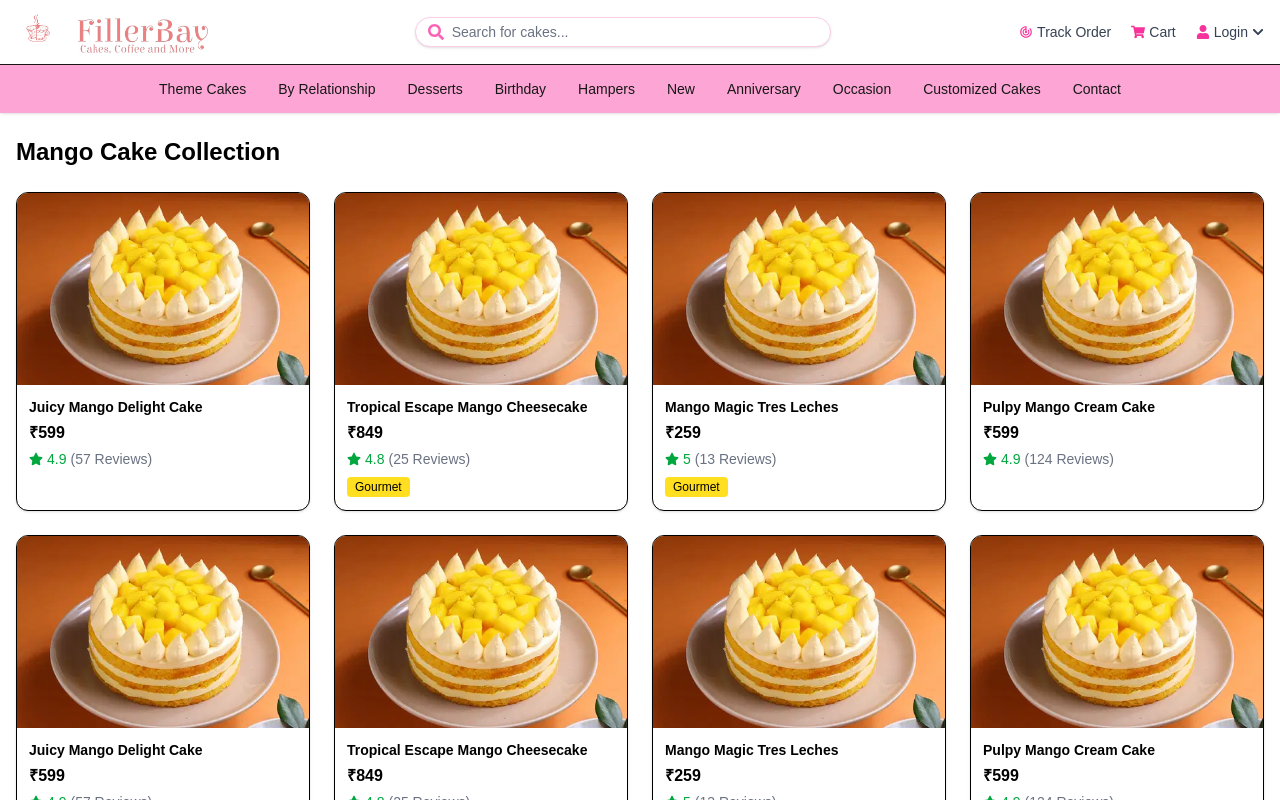
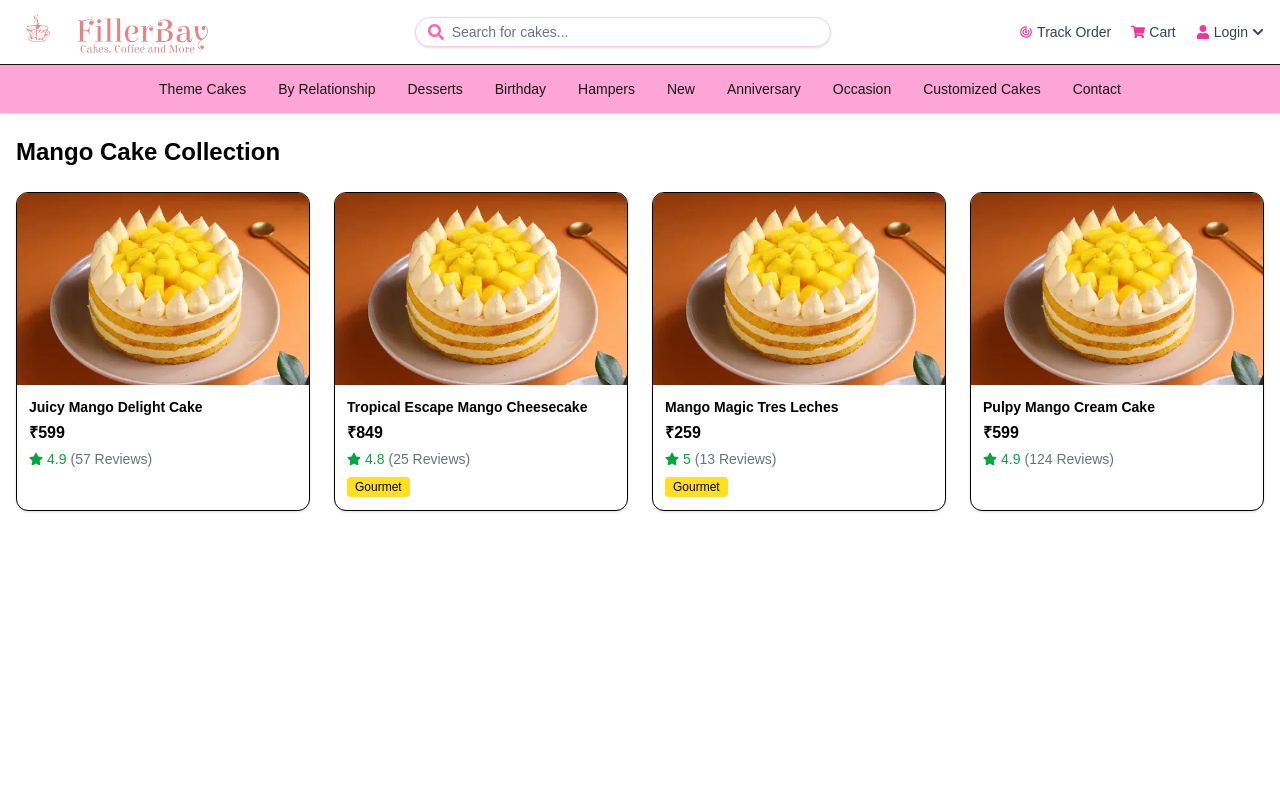
Before and after one commit to Gulshanverma7878/cake_applicationlatest, a Next.js app: page /category/superhero-cakes in a window 1280 px wide. Shown: the top 800 px of the page. Built offline with nearby package versions, Linux system fonts and the light colour scheme.

Commit message:
done order one.stufff....

```diff
--- /dev/null
+++ b/app/category/superhero-cakes/[cakeDetail]/page.tsx
@@ -0,0 +1,142 @@
+'use client';
+
+import { useState } from 'react';
+import { useSearchParams } from 'next/navigation';
+import Image from 'next/image';
+
+const CakeDetailPage = () => {
+  const searchParams = useSearchParams();
+  const name = decodeURIComponent(searchParams.get('name') || '');
+  const price = searchParams.get('price');
+  const rating = searchParams.get('rating');
+  const reviews = searchParams.get('reviews');
+  const tag = searchParams.get('tag');
+
+  const [showForm, setShowForm] = useState(false);
+  const [mobile, setMobile] = useState('');
+  const [quantity, setQuantity] = useState(1);
+  const [loading, setLoading] = useState(false);
+  const [message, setMessage] = useState('');
+
+  const handleOrderClick = () => setShowForm(true);
+
+  const handleClose = () => {
+    setShowForm(false);
+    setMessage('');
+  };
+
+  const handleSubmit = async () => {
+    if (!mobile || quantity < 1) {
+      alert('Please enter valid mobile and quantity.');
+      return;
+    }
+
+    const url = `https://chat.kashishindiapvtltd.com/send-message?sender=918529670548&number=${mobile}&message=I want to order ${quantity} ${name} cake(s) for ₹${price} each.&api_key=gby8vpJ3fvdMIIHvcahaQcZ0t7ktlA`;
+
+    try {
+      setLoading(true);
+      const response = await fetch(url, {
+        method: 'POST',
+      });
+
+      if (response.ok) {
+        setMessage('✅ Order placed successfully!');
+        setMobile('');
+        setQuantity(1);
+        setShowForm(false); // ✅ Close popup on success
+      } else {
+        setMessage('❌ Failed to place order. Try again!');
+        setShowForm(false); // ✅ Close popup on failure
+      }
+    } catch (error) {
+      setMessage('❌ Error occurred. Check your connection.');
+      setShowForm(false); // ✅ Close popup on network error
+    } finally {
+      setLoading(false);
+    }
+  };
+
+  return (
+    <div className="max-w-3xl mx-auto p-6 relative">
+      <h1 className="text-2xl font-bold mb-4">{name}</h1>
+      <Image
+        src="/cake/cake.webp"
+        alt={name}
+        width={600}
+        height={400}
+        className="rounded-xl"
+      />
+      <p className="text-lg font-semibold mt-4">Price: ₹{price}</p>
+      <p className="text-green-600 mt-1">
+        Rating: {rating} ⭐ ({reviews} reviews)
+      </p>
+      {tag && (
+        <span className="text-sm bg-yellow-300 text-black px-2 py-1 rounded inline-block mt-2">
+          {tag}
+        </span>
+      )}
+
+      <button
+        onClick={handleOrderClick}
+        className="mt-6 px-6 py-2 bg-blue-600 text-white rounded hover:bg-blue-700"
+      >
+        Order Now
+      </button>
+
+      {/* Popup Form */}
+      {showForm && (
+        <div className="fixed inset-0 bg-black/50 backdrop-blur-sm flex items-center justify-center z-50">
+          <div className="bg-white backdrop-blur-md rounded-3xl shadow-2xl p-8 w-full max-w-2xl relative border border-gray-200">
+            <h2 className="text-xl font-semibold mb-4">Place Your Order</h2>
+
+            <label className="block mb-2">
+              Mobile Number:
+              <input
+                type="tel"
+                value={mobile}
+                onChange={(e) => setMobile(e.target.value)}
+                className="w-full mt-1 p-2 border border-gray-300 rounded"
+                placeholder="Enter 10-digit mobile number"
+              />
+            </label>
+
+            <label className="block mb-4">
+              Quantity:
+              <input
+                type="number"
+                min={1}
+                value={quantity}
+                onChange={(e) => setQuantity(Number(e.target.value))}
+                className="w-full mt-1 p-2 border border-gray-300 rounded"
+              />
+            </label>
+
+            {message && (
+              <p className="text-sm mb-2 text-center text-green-600">
+                {message}
+              </p>
+            )}
+
+            <div className="flex justify-between items-center">
+              <button
+                onClick={handleSubmit}
+                disabled={loading}
+                className="bg-green-600 text-white px-4 py-2 rounded hover:bg-green-700 disabled:opacity-50"
+              >
+                {loading ? 'Submitting...' : 'Submit'}
+              </button>
+              <button
+                onClick={handleClose}
+                className="text-gray-600 px-4 py-2 hover:text-black"
+              >
+                Cancel
+              </button>
+            </div>
+          </div>
+        </div>
+      )}
+    </div>
+  );
+};
+
+export default CakeDetailPage;
--- a/app/category/superhero-cakes/page.tsx
+++ b/app/category/superhero-cakes/page.tsx
@@ -1,10 +1,12 @@
 'use client';
 
 import Image from 'next/image';
+import { useRouter } from 'next/navigation';
 import { FaStar } from 'react-icons/fa';
 
 const cakes = [
   {
+    id: 1,
     name: 'Juicy Mango Delight Cake',
     price: '₹599',
     rating: 4.9,
@@ -12,6 +14,7 @@ const cakes = [
     image: '/cake/cake.webp',
   },
   {
+    id: 2,
     name: 'Tropical Escape Mango Cheesecake',
     price: '₹849',
     rating: 4.8,
@@ -20,6 +23,7 @@ const cakes = [
     tag: 'Gourmet',
   },
   {
+    id: 3,
     name: 'Mango Magic Tres Leches',
     price: '₹259',
     rating: 5,
@@ -28,36 +32,7 @@ const cakes = [
     tag: 'Gourmet',
   },
   {
-    name: 'Pulpy Mango Cream Cake',
-    price: '₹599',
-    rating: 4.9,
-    reviews: 124,
-    image: '/cake/cake.webp',
-  },
-   {
-    name: 'Juicy Mango Delight Cake',
-    price: '₹599',
-    rating: 4.9,
-    reviews: 57,
-    image: '/cake/cake.webp',
-  },
-  {
-    name: 'Tropical Escape Mango Cheesecake',
-    price: '₹849',
-    rating: 4.8,
-    reviews: 25,
-    image: '/cake/cake.webp',
-    tag: 'Gourmet',
-  },
-  {
-    name: 'Mango Magic Tres Leches',
-    price: '₹259',
-    rating: 5,
-    reviews: 13,
-    image: '/cake/cake.webp',
-    tag: 'Gourmet',
-  },
-  {
+    id: 4,
     name: 'Pulpy Mango Cream Cake',
     price: '₹599',
     rating: 4.9,
@@ -67,14 +42,23 @@ const cakes = [
 ];
 
 const CakeGalleryPage = () => {
+  const router = useRouter();
+
+  const handleCardClick = (cake: any) => {
+    router.push(
+      `superhero-cakes/${cake.id}?name=${encodeURIComponent(cake.name)}&price=${cake.price}&rating=${cake.rating}&reviews=${cake.reviews}&tag=${cake.tag || ''}`
+    );
+  };
+
   return (
     <div className="p-4 max-w-7xl mx-auto">
       <h1 className="text-2xl font-bold mb-6">Mango Cake Collection</h1>
       <div className="grid grid-cols-1 sm:grid-cols-2 lg:grid-cols-4 gap-6">
-        {cakes.map((cake, idx) => (
+        {cakes.map((cake) => (
           <div
-            key={idx}
-            className="border rounded-xl overflow-hidden shadow-sm hover:shadow-md transition-all bg-white"
+            key={cake.id}
+            onClick={() => handleCardClick(cake)}
+            className="cursor-pointer border rounded-xl overflow-hidden shadow-sm hover:shadow-md transition-all bg-white"
           >
             <div className="relative w-full h-48">
               <Image
```
